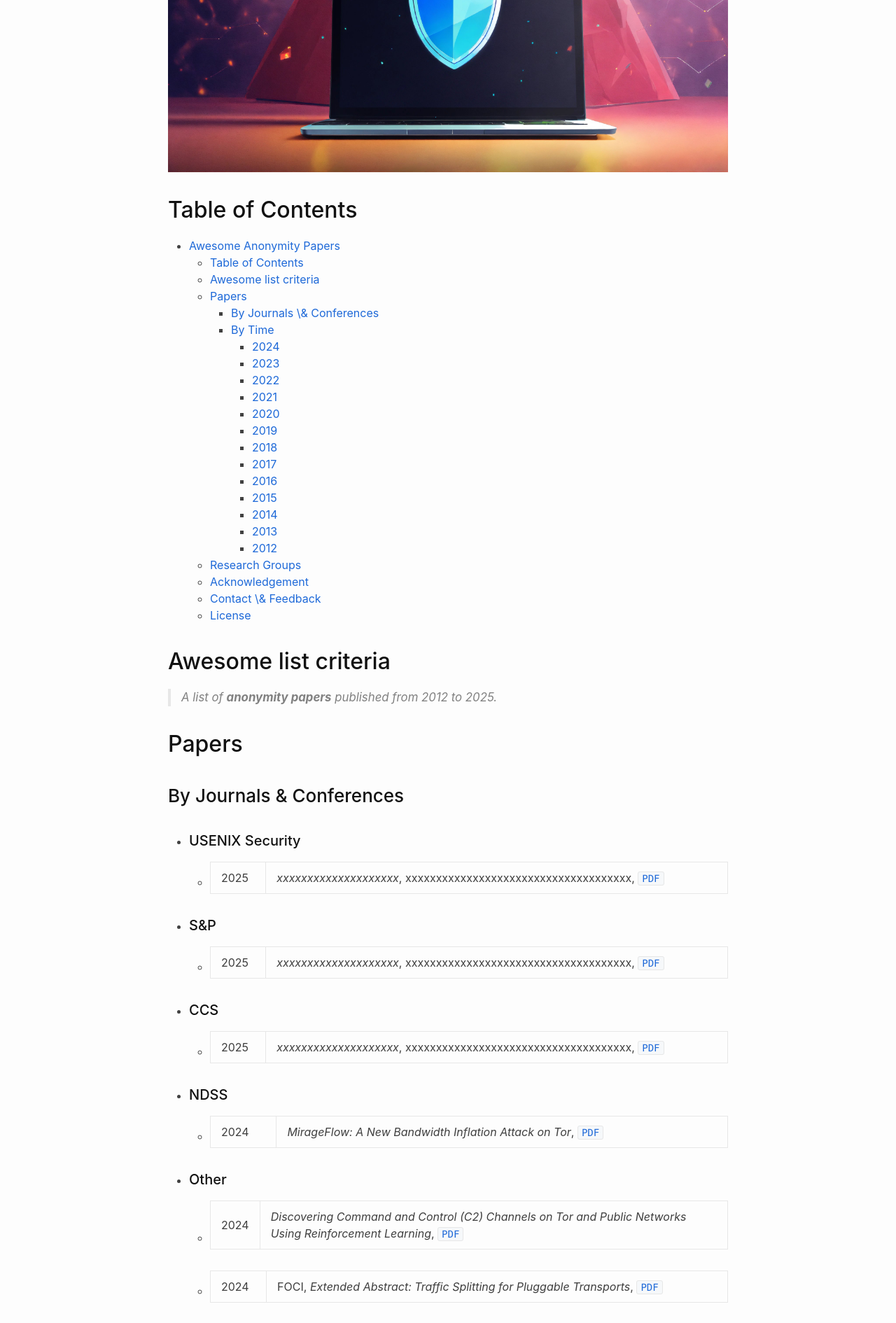
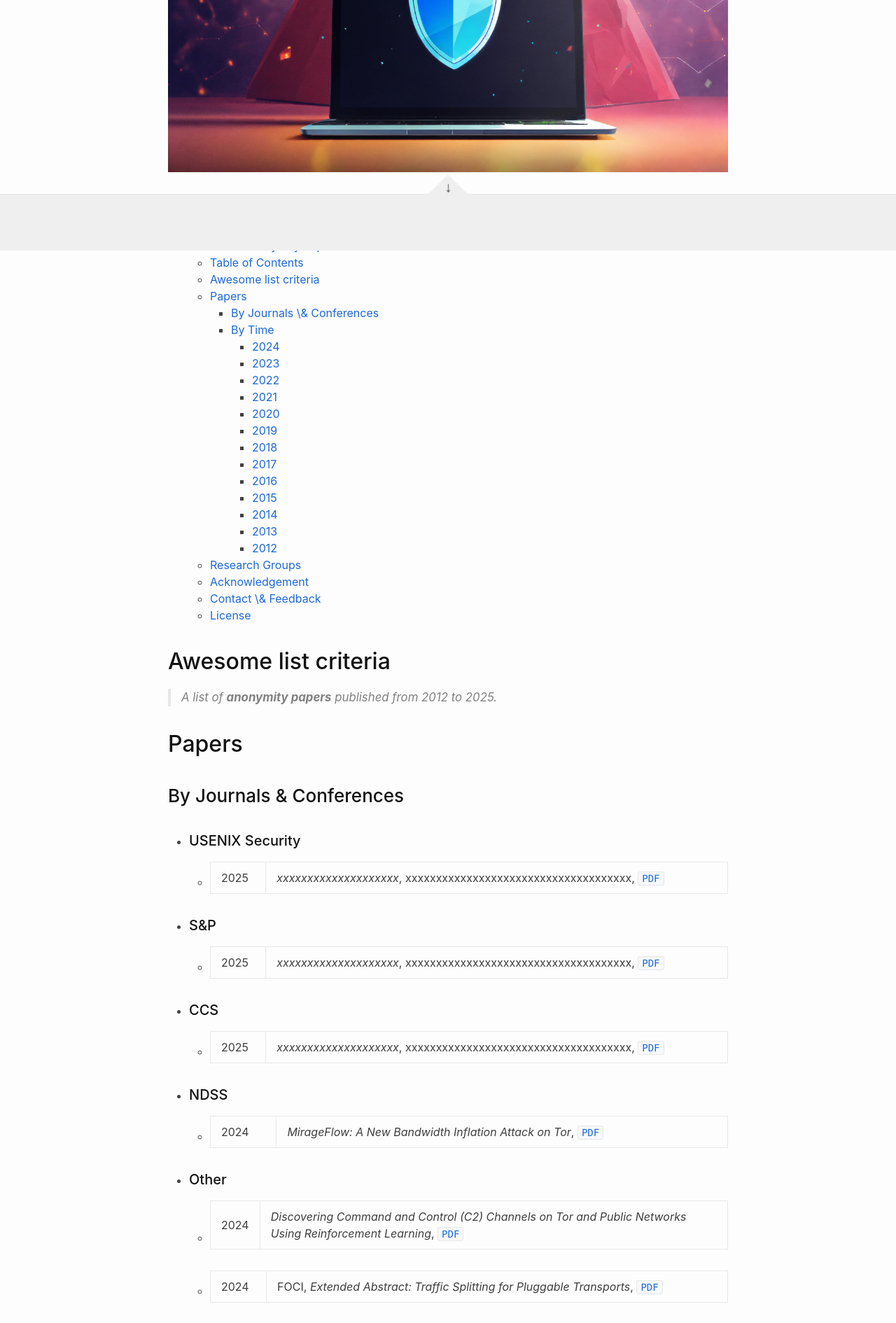
Before and after one commit to secdr/awesome-anonymity-papers, a Jekyll site: the page built from _posts/2025-05-20-awesome-anonymity-papers.md, in a window 1280 px wide. Shown: the part 542-2432 px from the top of the page at 70% size. Built offline with Jekyll 4.4.1, drawn with Linux system fonts in a browser that asks for light colours; some of the changed text lies outside the part shown.

Commit message:
Add custom styles.

```diff
--- a/_sass/minima/custom-styles.scss
+++ b/_sass/minima/custom-styles.scss
@@ -1,2 +1,95 @@
 // Placeholder to allow defining custom styles that override everything else.
 // (Use `_sass/minima/custom-variables.scss` to override variable defaults)
+
+.site-footer {
+	padding-bottom: $spacing-unit * 4;
+	transition: padding-bottom 0.5s;
+
+	+.sub-footer {
+		height: 80px;
+		transition: height 0.5s;
+
+		.sf-toggle-icon {
+			--icon-code: "\2191"
+		}
+	}
+
+	&.sub-footer-hidden {
+		padding-bottom: $spacing-unit * 2;
+		transition: padding-bottom 0.5s;
+
+		+.sub-footer {
+			height: 15px;
+			transition: height 0.5s;
+
+			.sf-toggle-icon {
+				--icon-code: "\2193"
+			}
+		}
+	}
+}
+
+.sub-footer {
+	position: fixed;
+	bottom: 0;
+	width: 100%;
+	border-top: 1px solid $border-color-01;
+
+	#sf-toggle {
+		position: absolute;
+		display: table;
+		margin: -21px auto;
+		top: 1px;
+		left: 0;
+		right: 0;
+		border: 21px solid $table-header-bg-color;
+		cursor: pointer;
+		transform: rotate(45deg);
+		z-index: 10;
+
+		.sf-toggle-icon {
+			display: table;
+			font-family: auto;
+			font-size: 1.25em;
+			line-height: .05em;
+
+			&::before {
+				position: absolute;
+				top: -7px;
+				left: -11px;
+				content: var(--icon-code);
+				transform: rotate(135deg);
+			}
+		}
+	}
+}
+
+#sub-footer-container {
+	position: relative;
+	display: none;
+	margin-left: -4px;
+	padding: 15px;
+	text-align: center;
+	font-size: 0.8rem;
+	z-index: 15;
+
+	select {
+		margin: 0 2px;
+		padding: 5px 2px;
+		text-align: center;
+		font-size: 0.8rem;
+		border-radius: 5px;
+		border-color: $table-header-border;
+		cursor: pointer;
+
+		&:focus-visible {
+			outline: none;
+		}
+	}
+}
+
+.sub-footer,
+.sub-footer select {
+	color: $border-color-03;
+	background: $table-header-bg-color;
+}
```
Also changed, not shown: README.md.
